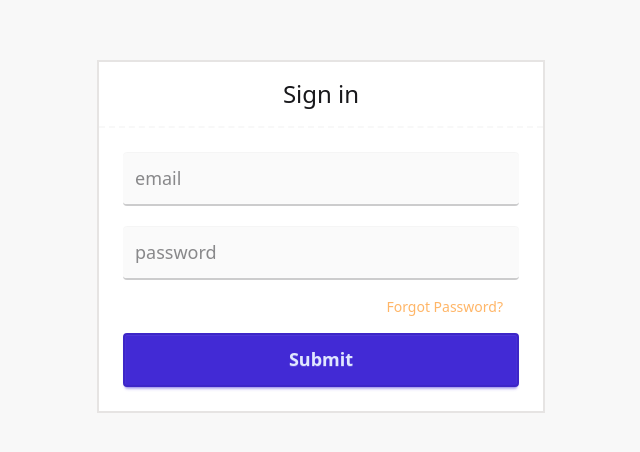
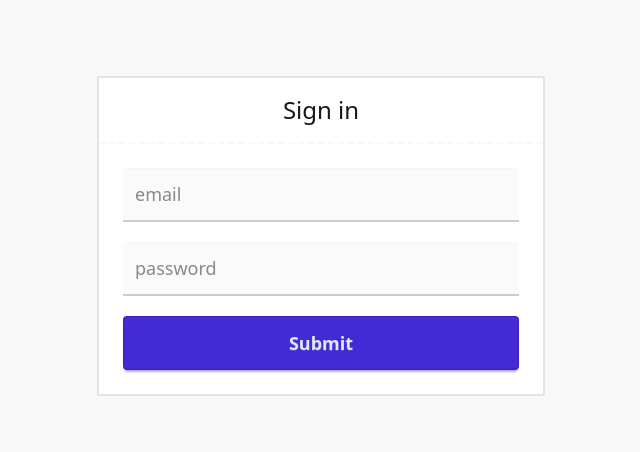
Before and after one commit to Diego-ABC/EIP-Works, a React (Vite) app in the folder web/: page /signin in a window 1280 px wide. Shown: the part 164-616 px from the top of the page, without its empty margins (319-959 px from the left). Built offline with nearby package versions, Linux system fonts and the light colour scheme; no server answers.

Commit message:
Update signin form page with consistent TextInputField component

```diff
--- a/web/src/App/features/auth/pages/SignIn.jsx
+++ b/web/src/App/features/auth/pages/SignIn.jsx
@@ -1,3 +1,4 @@
+import TextInputField from "@/components/formComponents/TextInputField";
 import { Form, Link, useActionData } from "react-router";
 
 export default function SignIn() {
@@ -12,27 +13,33 @@ export default function SignIn() {
         <div className="card-title border-b-2 border-dashed border-b-base-200 bg-base-100 p-4 text-2xl justify-center font-medium">
           Sign in
         </div>
-        <div className="card-body gap-0">
-          <input
+        <div className="card-body gap-5">
+          {/* <input
             type="text"
             name="email"
             className="mb-5 input input-lg w-full focus:outline-none focus:border-b-accent border-0 border-b-2 transition-colors duration-200 bg-base-300/20 focus:bg-transparent font-medium"
             placeholder="email"
+          /> */}
+          <TextInputField name="email" placeholder="email" className="w-full" />
+          <TextInputField
+            name="password"
+            placeholder="password"
+            className="w-full"
           />
-          <input
+          {/* <input
             type="password"
             name="password"
             className="mb-2 input input-lg w-full focus:outline-none focus:border-b-accent border-0 border-b-2 transition-colors duration-200 bg-base-300/20 focus:bg-transparent font-medium"
             placeholder="password"
-          />
-          <div className="mb-2 w-full flex flex-row justify-end">
+          /> */}
+          {/* <div className="mb-2 w-full flex flex-row justify-end">
             <Link
               to="/forgot"
               className=" link link-hover link-accent py-2 px-4 text-right"
             >
               Forgot Password?
             </Link>
-          </div>
+          </div> */}
           <button type="submit" className="btn btn-lg btn-primary">
             Submit
           </button>
```
